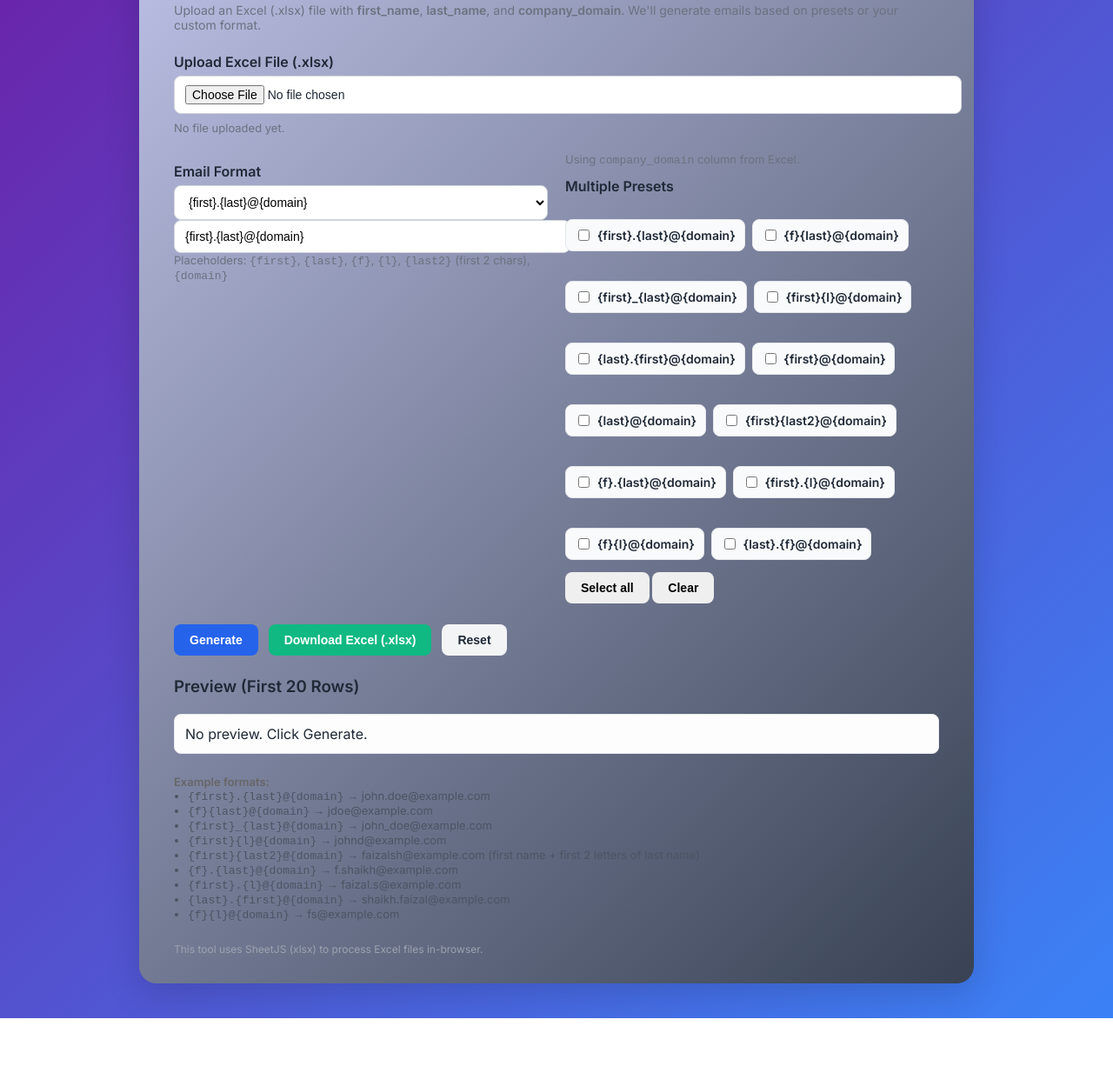
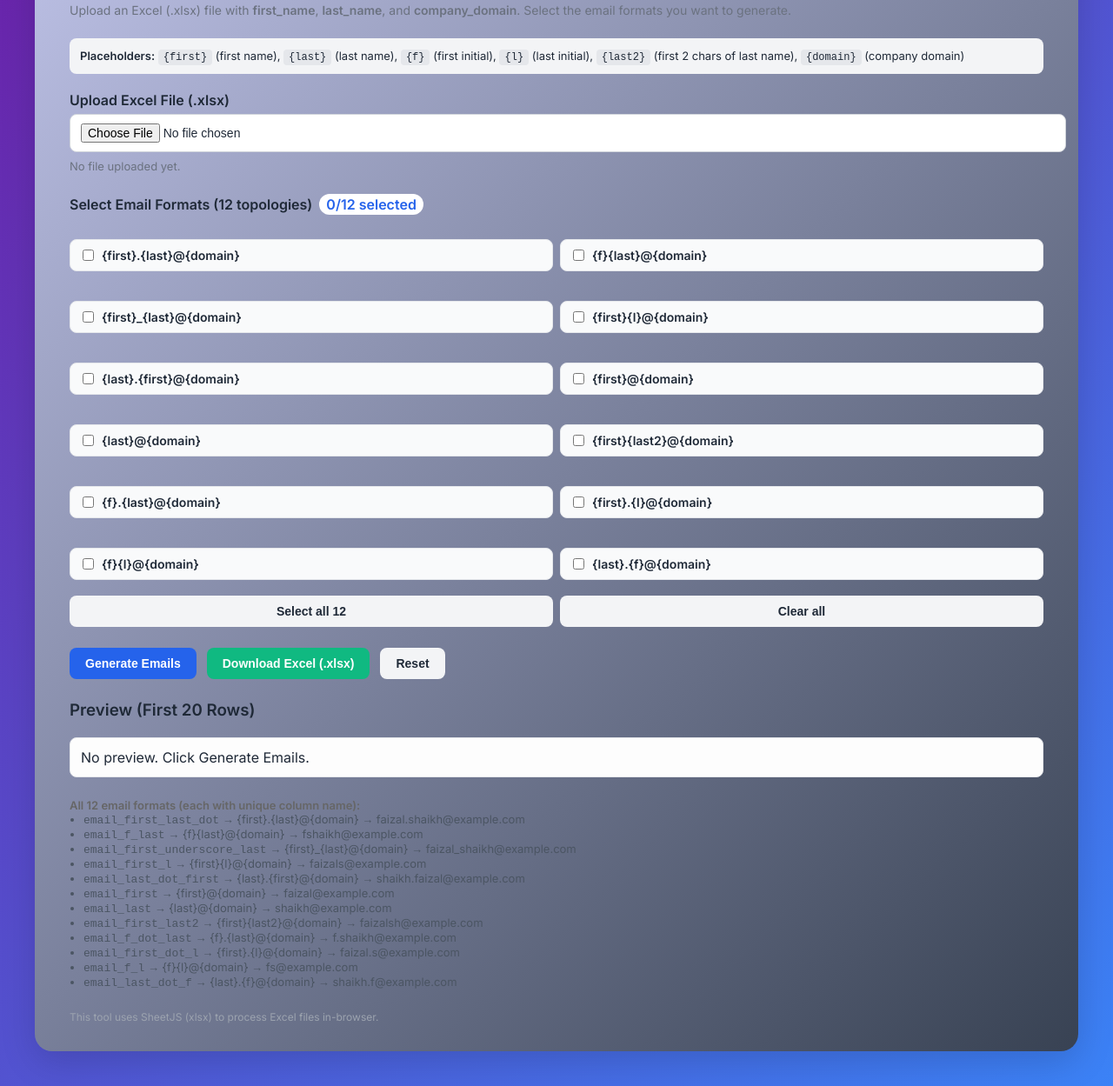
Before and after one commit to sfaizal786/name_conveter, a website: page public/index1.html in a window 1280 px wide. Shown: the part 122-1371 px from the top of the page at 87% size. Before the commit the page ends 1293 px from the top, so only its background shows below. Drawn offline with Linux system fonts and the light colour scheme.

Commit message:
Update index1.html

```diff
--- a/public/index1.html
+++ b/public/index1.html
@@ -19,7 +19,7 @@
     }
 
     .container {
-      max-width: 960px;
+      max-width: 1200px;
       margin: auto;
       background: linear-gradient(135deg, #bcc0e5, #384253);
       padding: 32px 40px;
@@ -114,6 +114,13 @@
       opacity: 0.9;
     }
 
+    .preset-grid {
+      display: grid;
+      grid-template-columns: repeat(2, 1fr);
+      gap: 8px;
+      margin-top: 8px;
+    }
+
     .preset-item {
       display: flex;
       align-items: center;
@@ -125,11 +132,8 @@
       font-size: 14px;
     }
 
-    .preset-list {
-      display: flex;
-      flex-wrap: wrap;
-      gap: 8px;
-      margin-top: 8px;
+    .preset-item:hover {
+      background: #e5e7eb;
     }
 
     .meta {
@@ -144,31 +148,40 @@
       margin-top: 12px;
     }
 
+    .success {
+      color: #10b981;
+      font-size: 14px;
+      margin-top: 12px;
+    }
+
     .preview-box {
       margin-top: 20px;
       border: 1px solid #e5e7eb;
       border-radius: 8px;
       padding: 12px;
       overflow-x: auto;
-      max-height: 360px;
+      max-height: 500px;
       background: #fdfdfd;
     }
 
     table {
       width: 100%;
       border-collapse: collapse;
-      font-size: 13px;
+      font-size: 12px;
     }
 
     th, td {
-      padding: 8px 12px;
+      padding: 6px 8px;
       border-bottom: 1px solid #e5e7eb;
       text-align: left;
+      white-space: nowrap;
     }
 
     thead th {
       background: #f3f4f6;
       font-weight: 600;
+      position: sticky;
+      top: 0;
     }
 
     ul {
@@ -182,62 +195,93 @@
       font-size: 13px;
       color: #6b7280;
     }
+
+    .column-count {
+      font-weight: 600;
+      color: #2563eb;
+      margin-left: 8px;
+      background: white;
+      padding: 2px 8px;
+      border-radius: 12px;
+    }
+
+    .placeholder-info {
+      background: #f3f4f6;
+      padding: 12px;
+      border-radius: 8px;
+      margin-bottom: 16px;
+      font-size: 13px;
+    }
+
+    .placeholder-code {
+      background: #e5e7eb;
+      padding: 2px 6px;
+      border-radius: 4px;
+      font-family: monospace;
+      font-size: 12px;
+    }
   </style>
 </head>
 <body>
   <div class="container">
     <h1>Excel Email Generator</h1>
-    <p class="lead">Upload an Excel (.xlsx) file with <strong>first_name</strong>, <strong>last_name</strong>, and <strong>company_domain</strong>. We'll generate emails based on presets or your custom format.</p>
+    <p class="lead">Upload an Excel (.xlsx) file with <strong>first_name</strong>, <strong>last_name</strong>, and <strong>company_domain</strong>. Select the email formats you want to generate.</p>
+
+    <div class="placeholder-info">
+      <strong>Placeholders:</strong>
+      <span class="placeholder-code">{first}</span> (first name),
+      <span class="placeholder-code">{last}</span> (last name),
+      <span class="placeholder-code">{f}</span> (first initial),
+      <span class="placeholder-code">{l}</span> (last initial),
+      <span class="placeholder-code">{last2}</span> (first 2 chars of last name),
+      <span class="placeholder-code">{domain}</span> (company domain)
+    </div>
 
     <label>Upload Excel File (.xlsx)</label>
     <input id="excelFile" type="file" accept=".xlsx,application/vnd.openxmlformats-officedocument.spreadsheetml.sheet" />
     <div id="parsedHeaders" class="meta">No file uploaded yet.</div>
 
-    <div class="row">
-      <div class="col">
-        <label>Email Format</label>
-        <select id="presetSelect"></select>
-        <input id="formatInput" type="text" value="{first}.{last}@{domain}" placeholder="Custom format e.g. {first}.{last}@{domain}" />
-        <div class="small">Placeholders: <code>{first}</code>, <code>{last}</code>, <code>{f}</code>, <code>{l}</code>, <code>{last2}</code> (first 2 chars), <code>{domain}</code></div>
-      </div>
-      <div class="col">
-        <div class="meta">Using <code>company_domain</code> column from Excel.</div>
+    <div style="margin-top: 24px;">
+      <label style="display: flex; align-items: center;">
+        Select Email Formats (12 topologies)
+        <span id="selectedCount" class="column-count">0/12 selected</span>
+      </label>
+      <div class="preset-grid" id="presetCheckboxes"></div>
 
-        <label style="margin-top:12px">Multiple Presets</label>
-        <div class="preset-list" id="presetCheckboxes"></div>
-
-        <div style="margin-top:8px" class="small">
-          <button id="selectAllPresets">Select all</button>
-          <button id="clearPresets">Clear</button>
-        </div>
+      <div style="margin-top:12px; display: flex; gap: 8px;">
+        <button id="selectAllPresets" class="ghost" style="flex:1">Select all 12</button>
+        <button id="clearPresets" class="ghost" style="flex:1">Clear all</button>
       </div>
     </div>
 
     <div class="controls">
-      <button id="generateBtn">Generate</button>
+      <button id="generateBtn">Generate Emails</button>
       <button id="downloadBtn" class="secondary">Download Excel (.xlsx)</button>
       <button id="resetBtn" class="ghost">Reset</button>
     </div>
 
-    <div id="error" class="error" role="status" aria-live="polite"></div>
+    <div id="message" class="error" role="status" aria-live="polite"></div>
 
     <h3 style="margin-top:24px;margin-bottom:8px">Preview (First 20 Rows)</h3>
     <div class="preview-box">
-      <div id="previewArea">No preview. Click Generate.</div>
+      <div id="previewArea">No preview. Click Generate Emails.</div>
     </div>
 
     <div style="margin-top:24px;font-size:13px;color:#666">
-      <strong>Example formats:</strong>
+      <strong>All 12 email formats (each with unique column name):</strong>
       <ul>
-        <li><code>{first}.{last}@{domain}</code> → john.doe@example.com</li>
-        <li><code>{f}{last}@{domain}</code> → jdoe@example.com</li>
-        <li><code>{first}_{last}@{domain}</code> → john_doe@example.com</li>
-        <li><code>{first}{l}@{domain}</code> → johnd@example.com</li>
-        <li><code>{first}{last2}@{domain}</code> → faizalsh@example.com (first name + first 2 letters of last name)</li>
-        <li><code>{f}.{last}@{domain}</code> → f.shaikh@example.com</li>
-        <li><code>{first}.{l}@{domain}</code> → faizal.s@example.com</li>
-        <li><code>{last}.{first}@{domain}</code> → shaikh.faizal@example.com</li>
-        <li><code>{f}{l}@{domain}</code> → fs@example.com</li>
+        <li><code>email_first_last_dot</code> → {first}.{last}@{domain} → faizal.shaikh@example.com</li>
+        <li><code>email_f_last</code> → {f}{last}@{domain} → fshaikh@example.com</li>
+        <li><code>email_first_underscore_last</code> → {first}_{last}@{domain} → faizal_shaikh@example.com</li>
+        <li><code>email_first_l</code> → {first}{l}@{domain} → faizals@example.com</li>
+        <li><code>email_last_dot_first</code> → {last}.{first}@{domain} → shaikh.faizal@example.com</li>
+        <li><code>email_first</code> → {first}@{domain} → faizal@example.com</li>
+        <li><code>email_last</code> → {last}@{domain} → shaikh@example.com</li>
+        <li><code>email_first_last2</code> → {first}{last2}@{domain} → faizalsh@example.com</li>
+        <li><code>email_f_dot_last</code> → {f}.{last}@{domain} → f.shaikh@example.com</li>
+        <li><code>email_first_dot_l</code> → {first}.{l}@{domain} → faizal.s@example.com</li>
+        <li><code>email_f_l</code> → {f}{l}@{domain} → fs@example.com</li>
+        <li><code>email_last_dot_f</code> → {last}.{f}@{domain} → shaikh.f@example.com</li>
       </ul>
     </div>
 
@@ -249,20 +293,80 @@
   <!-- Include SheetJS library for Excel processing -->
   <script src="https://cdn.sheetjs.com/xlsx-0.20.1/package/dist/xlsx.full.min.js"></script>
   <script>
+    // Define the 12 unique presets with unique column names
     const PRESETS = [
-      { id: 'first_dot_last', label: '{first}.{last}@{domain}', format: '{first}.{last}@{domain}' },
-      { id: 'f_last', label: '{f}{last}@{domain}', format: '{f}{last}@{domain}' },
-      { id: 'first_underscore_last', label: '{first}_{last}@{domain}', format: '{first}_{last}@{domain}' },
-      { id: 'first_last_initial', label: '{first}{l}@{domain}', format: '{first}{l}@{domain}' },
-      { id: 'last_dot_first', label: '{last}.{first}@{domain}', format: '{last}.{first}@{domain}' },
-      { id: 'first', label: '{first}@{domain}', format: '{first}@{domain}' },
-      { id: 'last', label: '{last}@{domain}', format: '{last}@{domain}' },
-      // New presets added below
-      { id: 'first_last2', label: '{first}{last2}@{domain}', format: '{first}{last2}@{domain}' },
-      { id: 'f_dot_last', label: '{f}.{last}@{domain}', format: '{f}.{last}@{domain}' },
-      { id: 'first_dot_l', label: '{first}.{l}@{domain}', format: '{first}.{l}@{domain}' },
-      { id: 'f_l', label: '{f}{l}@{domain}', format: '{f}{l}@{domain}' },
-      { id: 'last_dot_f', label: '{last}.{f}@{domain}', format: '{last}.{f}@{domain}' }
+      {
+        id: 'first_dot_last',
+        label: '{first}.{last}@{domain}',
+        format: '{first}.{last}@{domain}',
+        column: 'email_first_last_dot'
+      },
+      {
+        id: 'f_last',
+        label: '{f}{last}@{domain}',
+        format: '{f}{last}@{domain}',
+        column: 'email_f_last'
+      },
+      {
+        id: 'first_underscore_last',
+        label: '{first}_{last}@{domain}',
+        format: '{first}_{last}@{domain}',
+        column: 'email_first_underscore_last'
+      },
+      {
+        id: 'first_l',
+        label: '{first}{l}@{domain}',
+        format: '{first}{l}@{domain}',
+        column: 'email_first_l'
+      },
+      {
+        id: 'last_dot_first',
+        label: '{last}.{first}@{domain}',
+        format: '{last}.{first}@{domain}',
+        column: 'email_last_dot_first'
+      },
+      {
+        id: 'first',
+        label: '{first}@{domain}',
+        format: '{first}@{domain}',
+        column: 'email_first'
+      },
+      {
+        id: 'last',
+        label: '{last}@{domain}',
+        format: '{last}@{domain}',
+        column: 'email_last'
+      },
+      {
+        id: 'first_last2',
+        label: '{first}{last2}@{domain}',
+        format: '{first}{last2}@{domain}',
+        column: 'email_first_last2'
+      },
+      {
+        id: 'f_dot_last',
+        label: '{f}.{last}@{domain}',
+        format: '{f}.{last}@{domain}',
+        column: 'email_f_dot_last'
+      },
+      {
+        id: 'first_dot_l',
+        label: '{first}.{l}@{domain}',
+        format: '{first}.{l}@{domain}',
+        column: 'email_first_dot_l'
+      },
+      {
+        id: 'f_l',
+        label: '{f}{l}@{domain}',
+        format: '{f}{l}@{domain}',
+        column: 'email_f_l'
+      },
+      {
+        id: 'last_dot_f',
+        label: '{last}.{f}@{domain}',
+        format: '{last}.{f}@{domain}',
+        column: 'email_last_dot_f'
+      }
     ];
 
     function findNameFields(headers) {
@@ -279,9 +383,7 @@
       try {
         t = t.normalize('NFKD').replace(/\p{Diacritic}/gu, '');
       } catch (e) {}
-      t = t.replace(/[^a-z0-9]+/gi, '.');
-      t = t.replace(/\.+/g, '.');
-      t = t.replace(/^\.|\.$/g, '');
+      t = t.replace(/[^a-z0-9]+/gi, '');
       return t;
     }
 
@@ -299,13 +401,19 @@
       const lastInitial = l ? l[0] : '';
       const firstTwoLastChars = getFirstTwoChars(last);
 
-      return formatStr
+      let result = formatStr
         .replace(/\{first\}/gi, f)
         .replace(/\{last\}/gi, l)
         .replace(/\{f\}/gi, firstInitial)
         .replace(/\{l\}/gi, lastInitial)
         .replace(/\{last2\}/gi, firstTwoLastChars)
         .replace(/\{domain\}/gi, domainStr || '');
+
+      // Handle dot cases (remove multiple dots and dots at ends)
+      result = result.replace(/\.+/g, '.');
+      result = result.replace(/^\.|\.$/g, '');
+
+      return result;
     }
 
     let parsedRows = [];
@@ -315,51 +423,58 @@
 
     const fileInput = document.getElementById('excelFile');
     const parsedHeadersEl = document.getElementById('parsedHeaders');
-    const presetSelect = document.getElementById('presetSelect');
-    const formatInput = document.getElementById('formatInput');
     const generateBtn = document.getElementById('generateBtn');
     const downloadBtn = document.getElementById('downloadBtn');
     const resetBtn = document.getElementById('resetBtn');
-    const errorEl = document.getElementById('error');
+    const messageEl = document.getElementById('message');
     const previewArea = document.getElementById('previewArea');
     const presetCheckboxes = document.getElementById('presetCheckboxes');
     const selectAllPresetsBtn = document.getElementById('selectAllPresets');
     const clearPresetsBtn = document.getElementById('clearPresets');
+    const selectedCount = document.getElementById('selectedCount');
+
+    function updateSelectedCount() {
+      const checked = document.querySelectorAll('#presetCheckboxes input[type=checkbox]:checked').length;
+      selectedCount.textContent = `${checked}/${PRESETS.length} selected`;
+    }
 
     function initPresets() {
+      // Clear existing content
+      presetCheckboxes.innerHTML = '';
+
       PRESETS.forEach(p => {
-        const opt = document.createElement('option');
-        opt.value = p.format;
-        opt.textContent = p.label;
-        presetSelect.appendChild(opt);
-
+        // Add checkbox
         const wrap = document.createElement('label');
         wrap.className = 'preset-item';
+
         const cb = document.createElement('input');
         cb.type = 'checkbox';
         cb.value = p.format;
         cb.dataset.id = p.id;
+        cb.dataset.column = p.column;
+        cb.addEventListener('change', updateSelectedCount);
+
         const span = document.createElement('span');
         span.textContent = p.label;
+
         wrap.appendChild(cb);
         wrap.appendChild(span);
         presetCheckboxes.appendChild(wrap);
       });
 
-      presetSelect.addEventListener('change', () => {
-        formatInput.value = presetSelect.value;
-      });
+      updateSelectedCount();
     }
 
     initPresets();
 
     fileInput.addEventListener('change', async (e) => {
-      errorEl.textContent = '';
+      messageEl.textContent = '';
+      messageEl.className = 'error';
       const file = e.target.files && e.target.files[0];
       if (!file) return;
 
       if (!file.name.endsWith('.xlsx') && !file.type.includes('spreadsheet')) {
-        errorEl.textContent = 'Please upload an Excel (.xlsx) file.';
+        messageEl.textContent = 'Please upload an Excel (.xlsx) file.';
         return;
       }
 
@@ -377,7 +492,7 @@
         const jsonData = XLSX.utils.sheet_to_json(worksheet, { header: 1 });
 
         if (jsonData.length === 0) {
-          errorEl.textContent = 'Excel file is empty.';
+          messageEl.textContent = 'Excel file is empty.';
           return;
         }
 
@@ -395,45 +510,60 @@
           parsedRows.push(rowObj);
         }
 
-        parsedHeadersEl.textContent = parsedHeaders.length ? parsedHeaders.join(', ') : 'No headers found';
-        previewArea.innerHTML = 'Excel file parsed. Click Generate to create emails.';
+        parsedHeadersEl.textContent = `Found columns: ${parsedHeaders.join(', ')}`;
+        previewArea.innerHTML = 'Excel file parsed. Click Generate Emails to create emails.';
 
       } catch (err) {
         console.error('Error parsing Excel:', err);
-        errorEl.textContent = 'Error parsing Excel file: ' + String(err);
+        messageEl.textContent = 'Error parsing Excel file: ' + String(err);
       }
     });
 
     generateBtn.addEventListener('click', () => {
-      errorEl.textContent = '';
+      messageEl.textContent = '';
+      messageEl.className = 'error';
+
       if (!parsedRows.length) {
-        errorEl.textContent = 'No rows to process. Please upload an Excel file first.';
+        messageEl.textContent = 'No rows to process. Please upload an Excel file first.';
         return;
       }
 
       const nameFields = findNameFields(parsedHeaders);
       if (!nameFields.first || !nameFields.last || !nameFields.domain) {
-        errorEl.textContent = "Excel file must include 'first_name', 'last_name', and 'company_domain' columns.";
+        messageEl.textContent = "Excel file must include 'first_name', 'last_name', and 'company_domain' columns.";
         return;
       }
 
-      const checked = Array.from(presetCheckboxes.querySelectorAll('input[type=checkbox]:checked')).map(i => i.value);
-      const formatsToUse = checked.length ? checked : [ formatInput.value.trim() ];
+      // Get all checked presets
+      const checkedPresets = Array.from(presetCheckboxes.querySelectorAll('input[type=checkbox]:checked'));
 
-      const generated = parsedRows.map(r => {
+      if (checkedPresets.length === 0) {
+        messageEl.textContent = 'Please select at least one preset format.';
+        return;
+      }
+
+      // Generate emails for each row
+      const generated = parsedRows.map((r) => {
         const first = r[nameFields.first] ?? '';
         const last = r[nameFields.last] ?? '';
         const domain = r[nameFields.domain] ?? '';
+
+        // Start with original row data
         const out = { ...r };
-        formatsToUse.forEach(fmt => {
-          const col = 'email_' + fmt.replace(/[^a-z0-9]/gi, '_').replace(/_+/g, '_');
-          out[col] = generateEmailFromFormat(fmt, first, last, domain);
+
+        // Generate email for each checked preset
+        checkedPresets.forEach(cb => {
+          const format = cb.value;
+          const columnName = cb.dataset.column;
+          out[columnName] = generateEmailFromFormat(format, first, last, domain);
         });
+
         return out;
       });
 
       parsedRows = generated;
 
+      // Show preview
       const preview = generated.slice(0, 20);
       if (!preview.length) {
         previewArea.innerHTML = 'No rows to preview.';
@@ -447,28 +577,28 @@
       });
       html += '</tbody></table>';
       previewArea.innerHTML = html;
+
+      // Show success message with count
+      messageEl.textContent = `✅ Generated ${checkedPresets.length} email formats for ${generated.length} rows.`;
+      messageEl.className = 'success';
     });
 
     downloadBtn.addEventListener('click', () => {
-      errorEl.textContent = '';
+      messageEl.textContent = '';
+      messageEl.className = 'error';
+
       if (!parsedRows.length) {
-        errorEl.textContent = 'No data to download. Generate emails first.';
+        messageEl.textContent = 'No data to download. Generate emails first.';
         return;
       }
+
       try {
         // Create a new worksheet from the generated data
         const worksheet = XLSX.utils.json_to_sheet(parsedRows);
 
-        // Create a new workbook or use the original
-        let workbook;
-        if (originalWorkbook) {
-          workbook = originalWorkbook;
-          // Update the original sheet with new data
-          workbook.Sheets[originalSheetName] = worksheet;
-        } else {
-          workbook = XLSX.utils.book_new();
-          XLSX.utils.book_append_sheet(workbook, worksheet, "Emails");
-        }
+        // Create a new workbook
+        const workbook = XLSX.utils.book_new();
+        XLSX.utils.book_append_sheet(workbook, worksheet, "Emails");
 
         // Generate Excel file
         const excelBuffer = XLSX.write(workbook, { bookType: 'xlsx', type: 'array' });
@@ -486,9 +616,12 @@
         a.remove();
         URL.revokeObjectURL(url);
 
+        messageEl.textContent = '✅ Download started!';
+        messageEl.className = 'success';
+
       } catch (e) {
         console.error('Error creating Excel:', e);
-        errorEl.textContent = 'Failed to create Excel file: ' + String(e);
+        messageEl.textContent = 'Failed to create Excel file: ' + String(e);
       }
     });
 
@@ -499,18 +632,21 @@
       originalSheetName = '';
       fileInput.value = '';
       parsedHeadersEl.textContent = 'No file uploaded yet.';
-      previewArea.innerHTML = 'No preview. Click Generate.';
-      errorEl.textContent = '';
-      formatInput.value = '{first}.{last}@{domain}';
+      previewArea.innerHTML = 'No preview. Click Generate Emails.';
+      messageEl.textContent = '';
+      messageEl.className = 'error';
       presetCheckboxes.querySelectorAll('input[type=checkbox]').forEach(cb => cb.checked = false);
+      updateSelectedCount();
     });
 
     selectAllPresetsBtn.addEventListener('click', () => {
       presetCheckboxes.querySelectorAll('input[type=checkbox]').forEach(cb => cb.checked = true);
+      updateSelectedCount();
     });
 
     clearPresetsBtn.addEventListener('click', () => {
       presetCheckboxes.querySelectorAll('input[type=checkbox]').forEach(cb => cb.checked = false);
+      updateSelectedCount();
     });
 
     function escapeHtml(s) {
```
